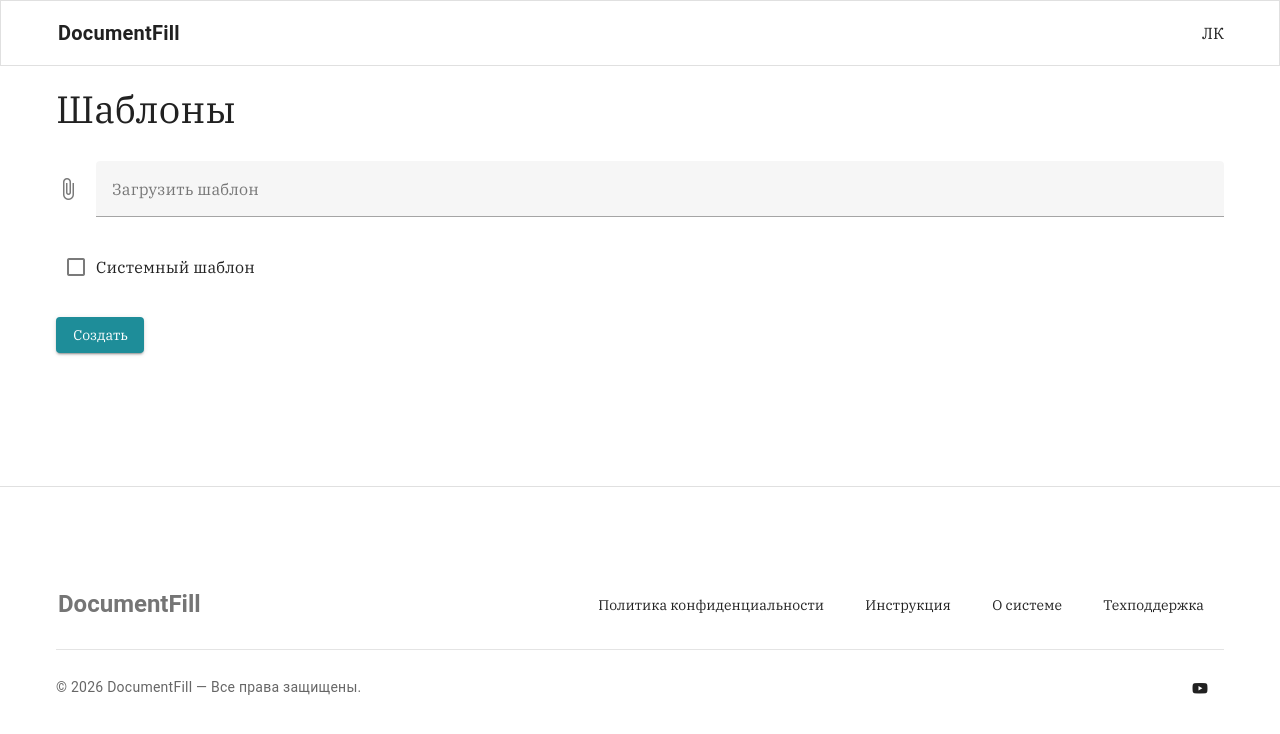
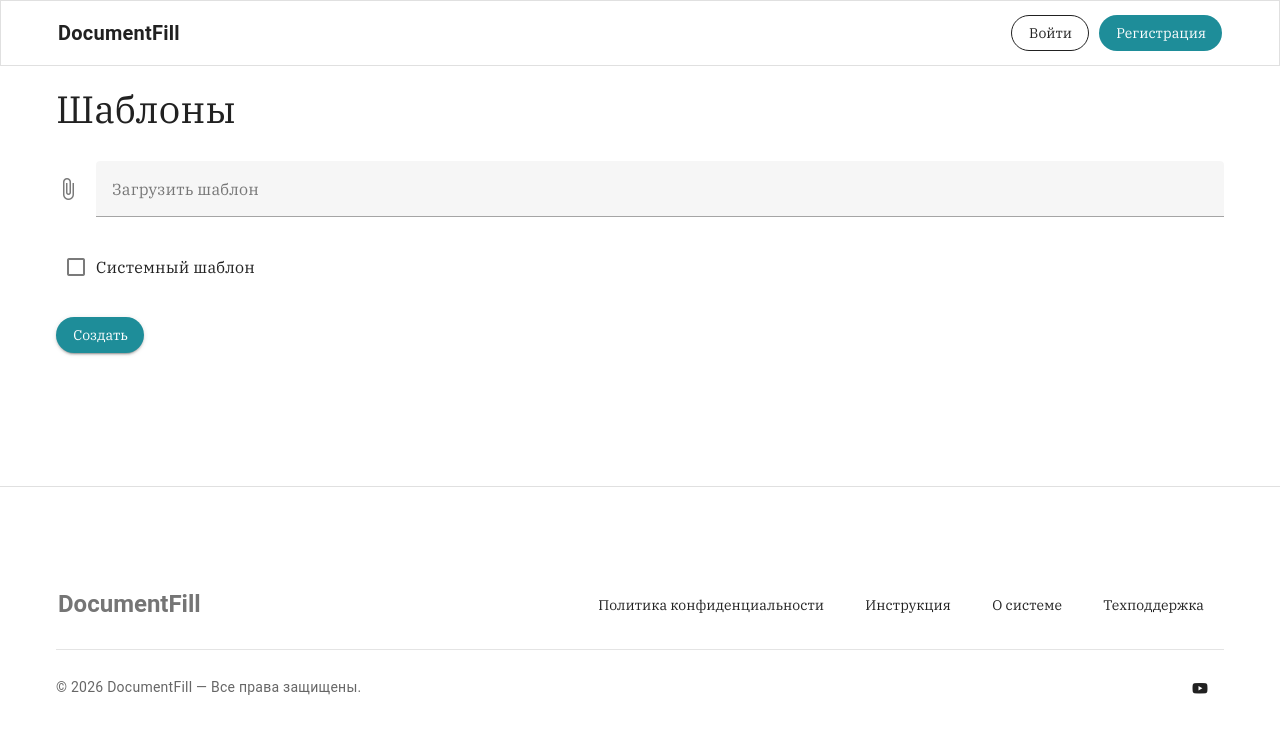
Before and after one commit to Fllunn/document-fill-frontend, a Nuxt app: page /cabinet in a window 1280 px wide. Shown: the top 734 px of the page. Built offline with nearby package versions, Linux system fonts and the light colour scheme; no server answers.

Commit message:
add avatar

```diff
--- a/app/layouts/default.vue
+++ b/app/layouts/default.vue
@@ -1,28 +1,16 @@
 <script setup lang="ts">
-// import { useTheme } from "vuetify"
 
-// const theme = useTheme()
-const router = useRouter()
-// const savedTheme = useCookie('theme')
-const userStore = useAuth();
-
-let drawer = ref(false);
-let dialog = ref(false);
-
-// if (['light', 'dark'].includes(String(savedTheme.value))) {
-//   theme.global.name.value = String(savedTheme.value);
-// }
+const auth = useAuth()
 
 
-// function toggleTheme() {
-//   theme.global.name.value = theme.global.current.value.dark ? "light" : "dark"
-//   savedTheme.value = theme.global.name.value
-// }
+const userFirstLetter = computed(() => {
+  if (!auth.user?.name) {
+    return ''
+  }
 
-async function logOut() {
-  dialog.value = false;
-  await userStore.logout();
-}
+  return auth.user.name.charAt(0).toUpperCase()
+})
+
 </script>
 
 <template>
@@ -35,11 +23,25 @@ async function logOut() {
 
         <v-spacer></v-spacer>
 
-        <div class="d-flex align-center">
-          <div class="d-flex align-center cursor-pointer" @click="router.push('/cabinet')">
-            ЛК
-          </div>
-        </div>
+        <template v-if="userFirstLetter">
+          <v-btn to="/cabinet" icon variant="text">
+            <v-avatar size="48" color="grey-lighten-3">
+              {{ userFirstLetter }}
+            </v-avatar>
+          </v-btn>
+        </template>
+
+        <template v-else>
+          <v-btn to="/login" variant="outlined" class="mr-2" :active="false">
+            Войти
+          </v-btn>
+
+          <v-btn to="/register" variant="flat" color="primary">
+            Регистрация
+          </v-btn>
+        </template>
+
+
       </v-container>
     </v-app-bar>
 
--- a/app/plugins/vuetify.ts
+++ b/app/plugins/vuetify.ts
@@ -23,6 +23,7 @@ export default defineNuxtPlugin((nuxtApp) => {
 		},
 		defaults: {
 			VBtn: {
+        rounded: 'xl',
 				style: 'text-transform: none; letter-spacing: normal',
 			},
 			global: {
```
